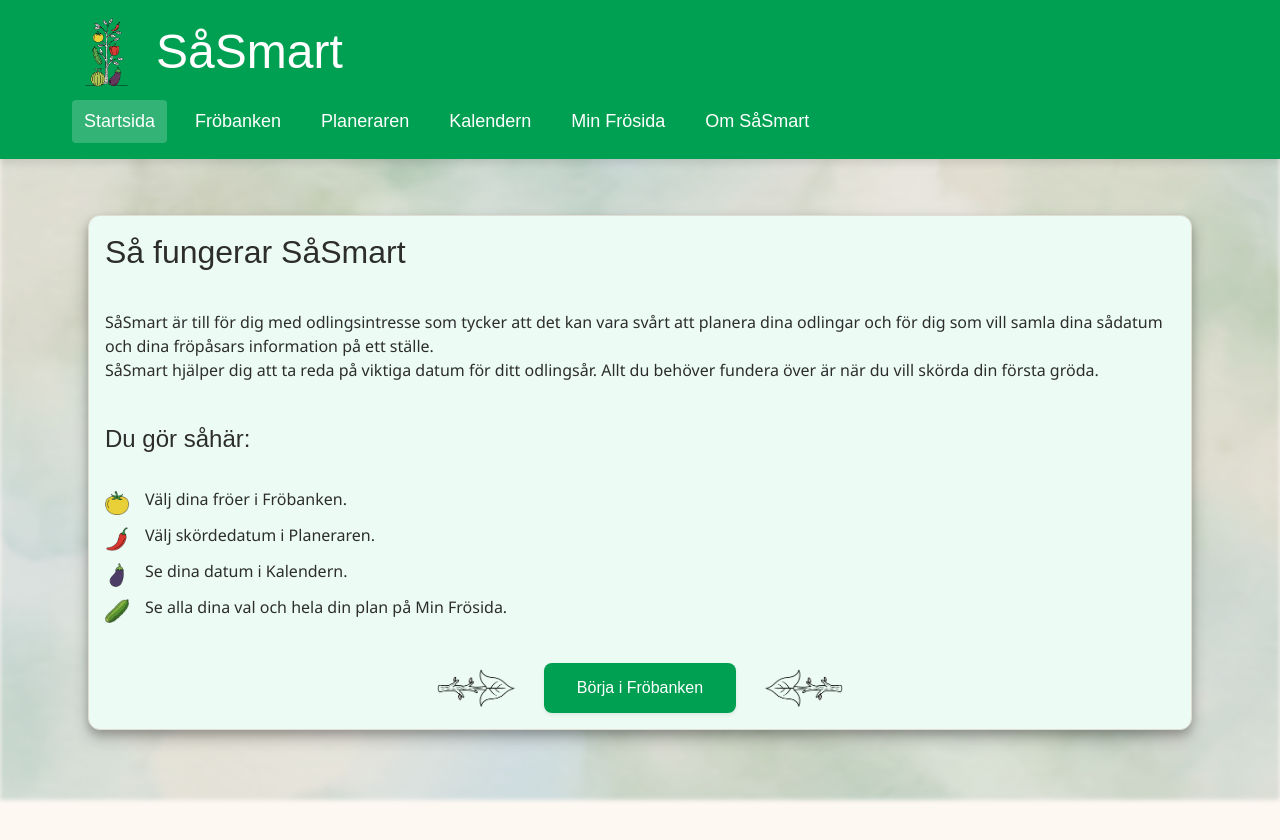
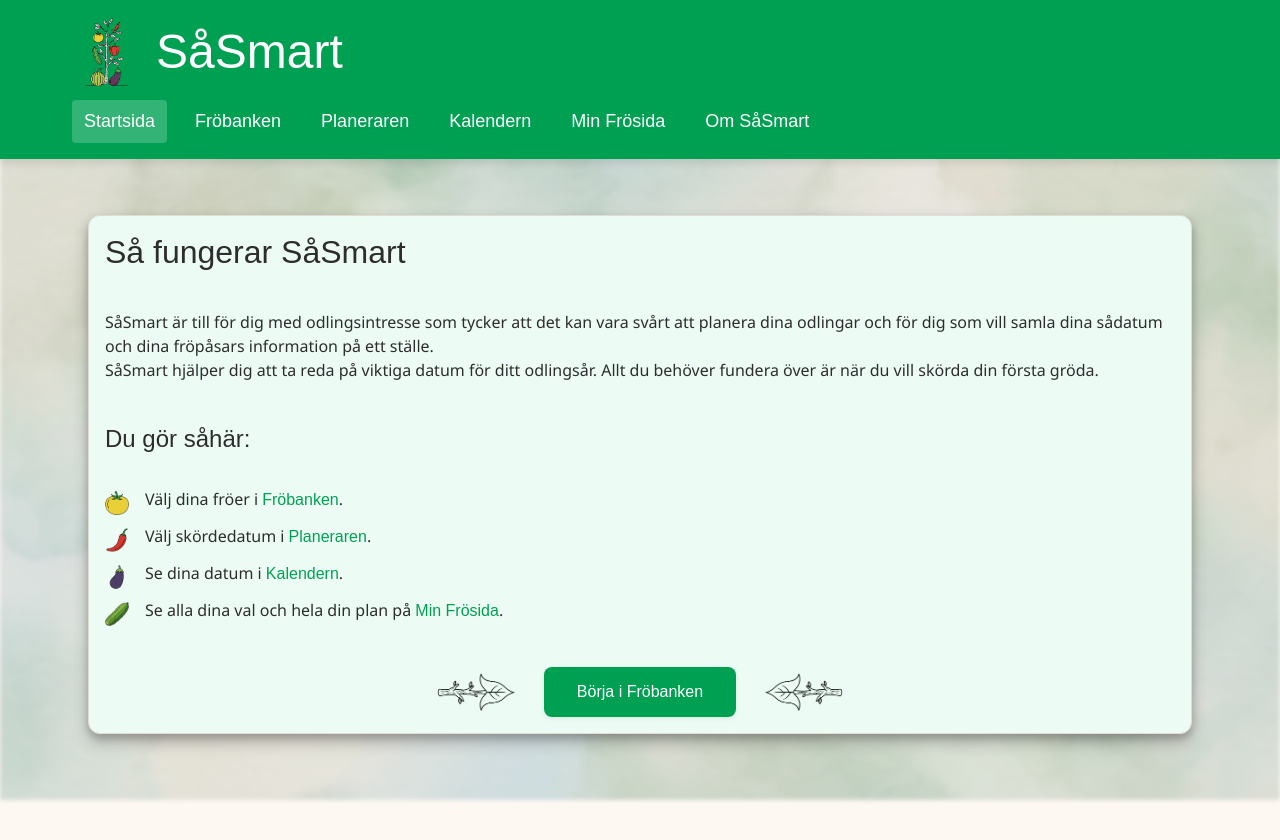
Before and after one commit to M-Lenvik/Examensarbete-SowSmart, a React (Vite) app: page /#/ in a window 1280 px wide. Shown: the top 840 px of the page. Built offline with nearby package versions, Linux system fonts and the light colour scheme; a web font is replaced by a local one.

Commit message:
feat: make navigation links clickable in HomeIntro

```diff
--- a/src/components/HomeIntro/HomeIntro.scss
+++ b/src/components/HomeIntro/HomeIntro.scss
@@ -106,3 +106,13 @@
     background-image: url("../../assets/cucumber.png");
   }
 }
+
+.home-intro__link {
+  color: $primary-green;
+  text-decoration: none;
+  text-decoration-color: $primary-green;
+
+  &:hover {
+    text-decoration-color: $accent-green;
+  }
+}
--- a/src/components/HomeIntro/HomeIntro.tsx
+++ b/src/components/HomeIntro/HomeIntro.tsx
@@ -1,4 +1,4 @@
-import { useNavigate } from "react-router-dom";
+import { useNavigate, NavLink } from "react-router-dom";
 
 import { Button } from "../Button/Button";
 import { Panel } from "../Panel/Panel";
@@ -18,10 +18,10 @@ export const HomeIntro = () => {
 
           <h3>Du gör såhär:</h3>
         <ol>
-          <li>Välj dina fröer i Fröbanken.</li>
-          <li>Välj skördedatum i Planeraren.</li>
-          <li>Se dina datum i Kalendern.</li>
-          <li>Se alla dina val och hela din plan på Min Frösida.</li>
+          <li>Välj dina fröer i <NavLink to="/plants" className="home-intro__link">Fröbanken</NavLink>.</li>
+          <li>Välj skördedatum i <NavLink to="/planner" className="home-intro__link">Planeraren</NavLink>.</li>
+          <li>Se dina datum i <NavLink to="/calendar" className="home-intro__link">Kalendern</NavLink>.</li>
+          <li>Se alla dina val och hela din plan på <NavLink to="/my-garden" className="home-intro__link">Min Frösida</NavLink>.</li>
         </ol>
         <div className="home-intro__actions">
           <img
```
